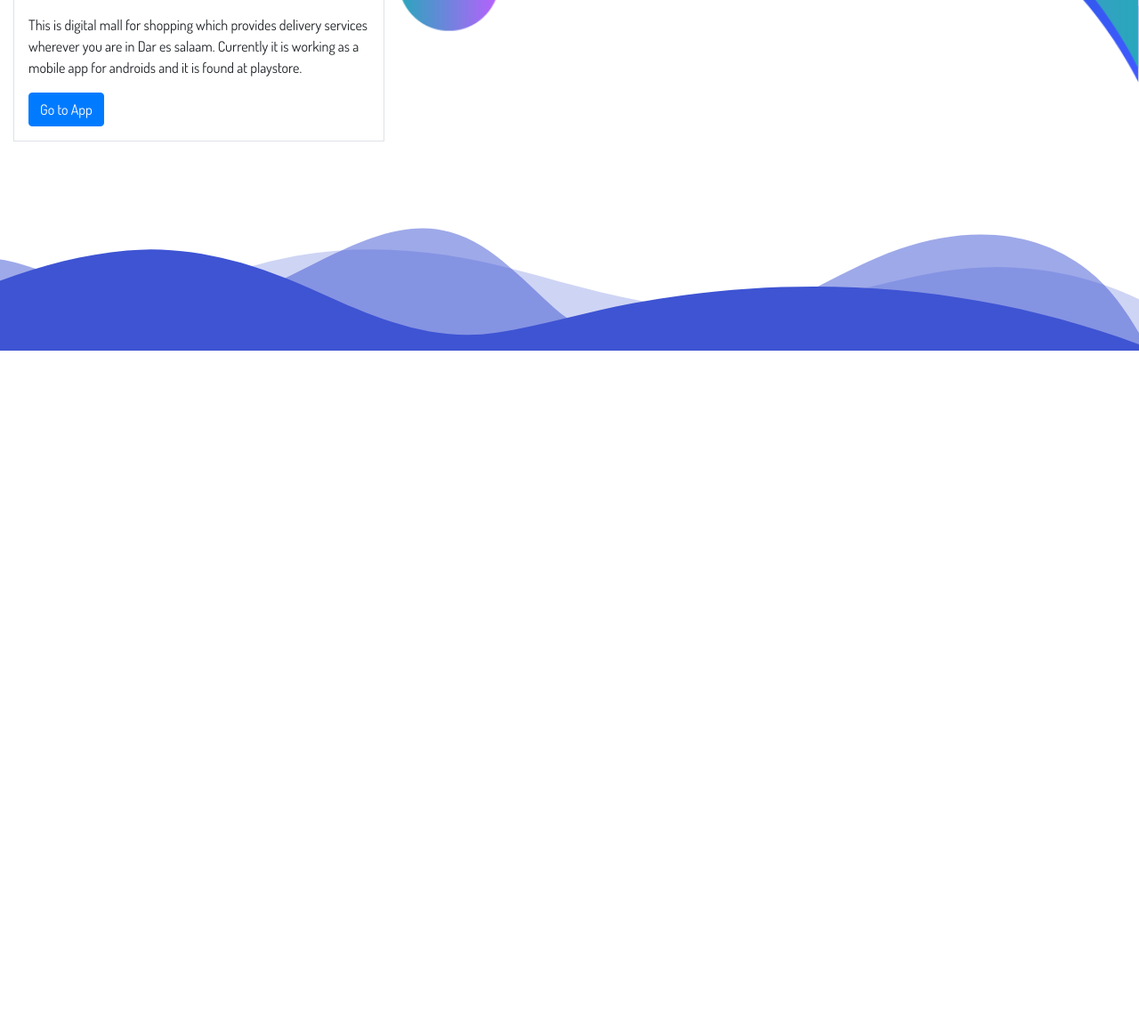
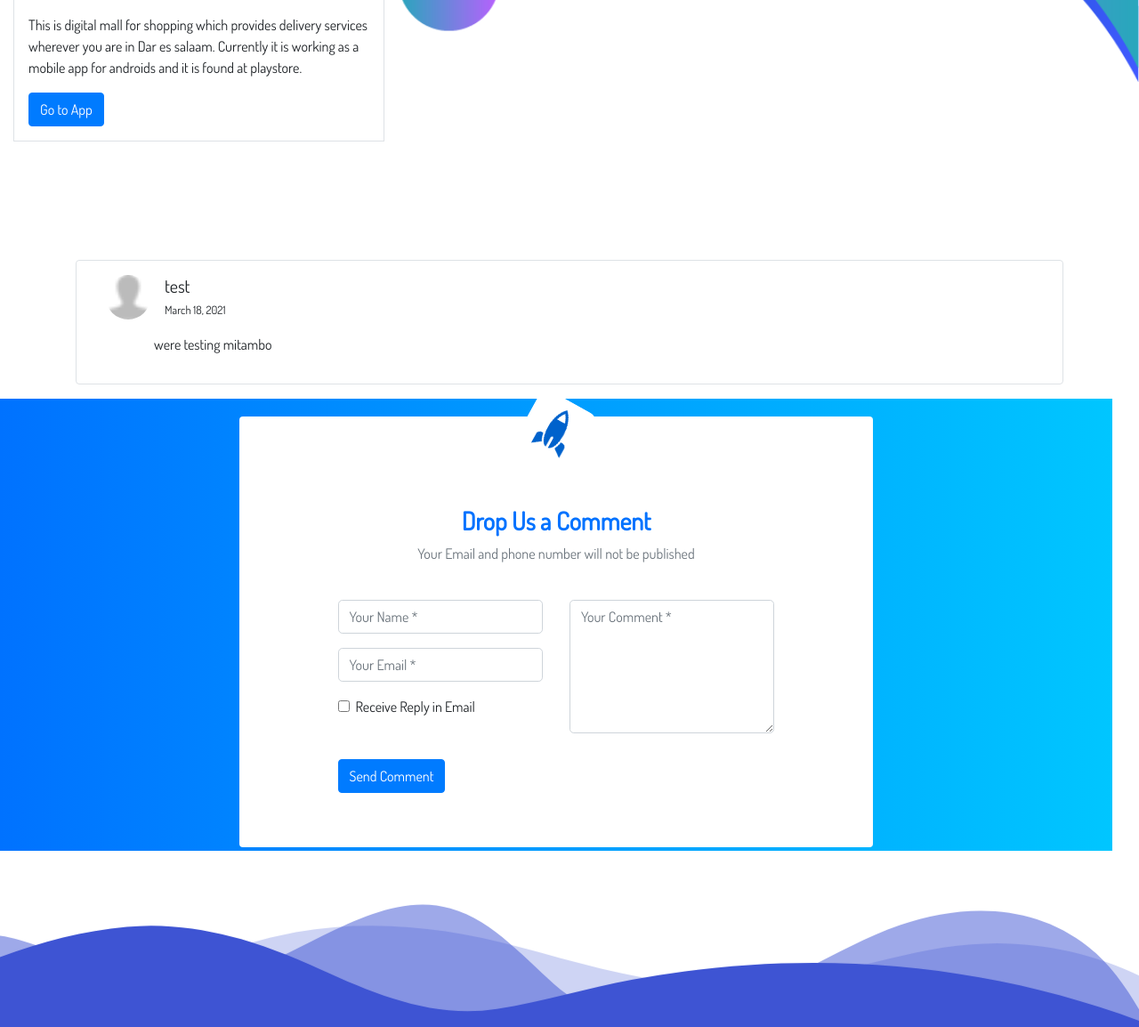
Before and after one commit to sensaj/sensaj, a Django app: a page that uses templates/projectpage/view-project.html in a window 1280 px wide. Shown: the part 796-1950 px from the top of the page at 89% size. Before the commit the page ends 1190 px from the top, so only its background shows below. Run offline with Django 3.2, Linux system fonts and the light colour scheme; data comes from the database, SQL or seed files in the repository; both versions use the stored data as it was after the commit; some libraries are stand-ins or nearby versions.

Commit message:
added feature of giving review to  a project

```diff
--- a/SenWeb/models.py
+++ b/SenWeb/models.py
@@ -53,6 +53,8 @@ class Reviews(models.Model):
     project = models.ForeignKey(
         Project, on_delete=models.CASCADE)
     date = models.DateField()
+    fullName = models.CharField(max_length=100, default="")
+    sendNotification = models.BooleanField(default=False)
 
 
 class EducationLevel(models.Model):
--- a/SenWeb/urls.py
+++ b/SenWeb/urls.py
@@ -7,4 +7,5 @@ urlpatterns = [
     path('', views.homepage, name='homepage'),
     path('viewProject<id>', views.viewProject, name='viewProject'),
     path('viewProfile/<whichPage>', views.viewProfile, name='viewProfile'),
+    path('addComment', views.addComment, name='addComment'),
 ]
--- a/SenWeb/views.py
+++ b/SenWeb/views.py
@@ -1,5 +1,6 @@
+import datetime
 from django.shortcuts import render
-from .models import Project, Screenshots
+from .models import Project, Screenshots, Reviews
 # Create your views here.
 
 
@@ -10,14 +11,7 @@ def homepage(request):
 
 def viewProject(request, id):
     template = "projectpage/view-project.html"
-    project = Project.objects.filter(id=id)
-    screenshots = Screenshots.objects.filter(project=id)
-    clasName = ""
-    for proj in project:
-        className = prepareClassName(proj.projectBusiness.status)
-
-    context = {"projectDescriptions": project,
-               "screenshots": screenshots, "className": className}
+    context = projectContext(id)
     return render(request, template, context)
 
 
@@ -34,3 +28,39 @@ def prepareClassName(status):
         return "text-primary"
     else:
         return "text-success"
+
+
+def addComment(request):
+    template = "projectpage/view-project.html"
+    if request.method == "POST":
+        email = request.POST['txtEmail']
+        fullName = request.POST['txtName']
+        sendNotification = request.POST.getlist('sendNotification')
+        comment = request.POST['txtMsg']
+        project = Project.objects.get(id=request.POST['project'])
+        today = datetime.datetime.now()
+        if sendNotification == "on":
+            sendNotification = False
+        else:
+            sendNotification = True
+        review = Reviews.objects.create(
+            senderEmail=email, fullName=fullName, content=comment, project=project, sendNotification=sendNotification, date=today)
+        review.save()
+        context = projectContext(request.POST['project'])
+        return render(request, template, context)
+
+
+def projectContext(projectId):
+    project = Project.objects.filter(id=projectId)
+    screenshots = Screenshots.objects.filter(
+        project=projectId)
+    reviews = Reviews.objects.filter(
+        project=projectId).order_by("-date")[::-1]
+    clasName = ""
+    context = ""
+    for proj in project:
+        className = prepareClassName(proj.projectBusiness.status)
+
+    context = {"projectDescriptions": project,
+               "screenshots": screenshots, "className": className, "reviews": reviews}
+    return context
--- a/static/css/customs/global.css
+++ b/static/css/customs/global.css
@@ -11,9 +11,15 @@ body {
 a, a:hover {
   text-decoration: none;
 }
+
 .section-heading {
   /* padding: 3rem 0; */
   font-size: 3rem;
+}
+
+p {
+  word-wrap: break-word;
+  white-space: initial;
 }
 
 .custom-btn {
--- a/static/css/customs/project-style.css
+++ b/static/css/customs/project-style.css
@@ -50,3 +50,74 @@ section .container .owl-nav {
 }
 
 /*-------X--screenshots Carousel----X----*/
+
+/*------------Comment Form---------------*/
+
+.form-section {
+  background: -webkit-linear-gradient(left, #0072ff, #00c6ff);
+  margin-top: 1rem;
+}
+
+.comment-form {
+  background: #fff;
+  margin-top: 1rem;
+  /* margin-bottom: 5%; */
+  /* width: 70%; */
+}
+
+.comment-form .form-control {
+  border-radius: .3rem;
+}
+
+.contact-image {
+  text-align: center;
+}
+
+.contact-image img {
+  border-radius: 1rem;
+  width: 11%;
+  margin-top: -3%;
+  transform: rotate(29deg);
+}
+
+.comment-form form {
+  padding: 14%;
+}
+
+.comment-form form .row {
+  margin-bottom: -7%;
+}
+
+.comment-form .title {
+  margin-bottom: 8%;
+  margin-top: -10%;
+  text-align: center;
+  color: #0072ff;
+}
+
+.comment-form .title h3 {
+  font-weight: bold;
+}
+
+.comment-form .btnContact {
+  width: 50%;
+  border: none;
+  border-radius: .5rem;
+  padding: 1.5%;
+  background: #ffff;
+  font-weight: 600;
+  color: #0062cc;
+  cursor: pointer;
+}
+
+.btnContactSubmit {
+  width: 50%;
+  border-radius: 1rem;
+  padding: 1.5%;
+  color: #fff;
+  background-color: #000;
+  border: none;
+  cursor: pointer;
+}
+
+/*-------X--Comment Form----X----*/
--- a/templates/projectpage/view-project.html
+++ b/templates/projectpage/view-project.html
@@ -12,7 +12,7 @@
     <link rel="stylesheet"
       href="{% static '../../static/node_modules/owl.carousel/dist/assets/owl.theme.default.css'%}">
     {% for project in projectDescriptions %}
-    <title>View {{project.projectName}}</title>
+    <title>View | {{project.projectName}}</title>
     {% endfor %}
     <!--Bootstrap libraries-->
     <link rel="stylesheet" href="{% static 'css/frameworks/bootstrap/bootstrap.css'%}">
@@ -71,6 +71,70 @@
           </div>
           <!-- </section> -->
         </section>
+        <!-- <br><br><br><br><br> -->
+        <section class="reviews mt-5 pt-5 container">
+          {% for review in reviews %}
+          <div class="border pl-5 pt-3 pb-3 pr-3 mb-3 rounded">
+            <div class="row">
+              <img src="{% static 'images/user.png' %}" class="rounded-circle" width="50" height="50" alt="">
+              <div class="reviewer ml-3">
+                <span class="h5">{{review.fullName}}</span><br>
+                <span class="small">{{review.date}}</span>
+              </div>
+            </div>
+            <div class="ml-4 mt-3">
+              <div class="col-md-12">
+                <p>{{review.content}}</p>
+              </div>
+            </div>
+            <!-- <a href="#">Reply</a> -->
+          </div>
+          {% endfor %}
+        </section>
+        <section class="row form-section col-12 py-1">
+          <div class=" col-12 col-md-7 comment-form mx-auto rounded ">
+            <div class="contact-image">
+              <img src="{% static 'images/rocket_contact.png' %}" alt="rocket_contact" />
+            </div>
+            <form method="post" action="addComment" role="form">
+              {% csrf_token %}
+              <div class="title">
+                <h3>Drop Us a Comment</h3>
+                <span class="text-secondary">Your Email and phone number will not be published</span>
+              </div>
+              <div class="row">
+                <div class="col-md-6">
+                  <div class="form-group">
+                    <input type="hidden" name="project" class="form-control" value="{{project.id}}" />
+                    <input type="text" name="txtName" class="form-control col-12" placeholder="Your Name *" required />
+                  </div>
+                  <div class="form-group">
+                    <input type="text" name="txtEmail" class="form-control" placeholder="Your Email *" required />
+                  </div>
+                  <div class="form-group">
+                    <div class="form-check">
+                      <input class="form-check-input" type="checkbox" id="gridCheck" name="sendNotification">
+                      <label class="form-check-label" for="gridCheck">
+                        Receive Reply in Email
+                      </label>
+                    </div>
+                  </div>
+                </div>
+                <div class="col-md-6">
+                  <div class="form-group">
+                    <textarea name="txtMsg" class="form-control" placeholder="Your Comment *"
+                      style="width: 100%; height: 150px;" required></textarea>
+                  </div>
+                </div>
+              </div>
+              <div class="row">
+                <div class=" col-md-6 mt-5">
+                  <button type="submit" name="btnSubmit" class="btn btn-primary">Send Comment</button>
+                </div>
+              </div>
+            </form>
+          </div>
+        </section>
       </div>
       <div class="mt-5 custom-shape-divider-bottom-1614071268">
         <svg data-name="Layer 1" xmlns="http://www.w3.org/2000/svg" viewBox="0 0 1200 120" preserveAspectRatio="none">
```
Also changed, not shown: SenWeb/migrations/0003_auto_20210318_0617.py (added), db.sqlite3, static/images/rocket_contact.png (added), static/images/user.png (added).
